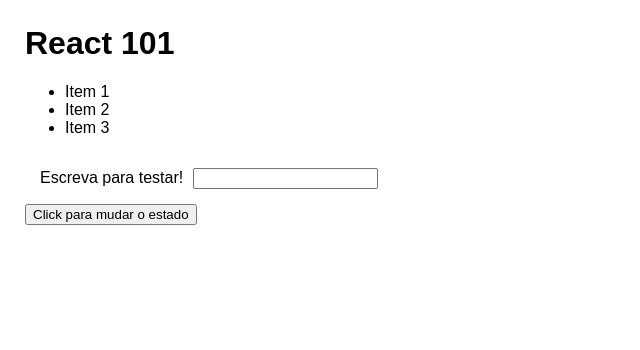
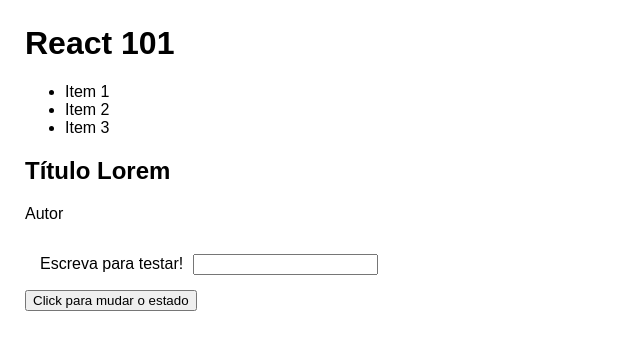
Before and after one commit to alexandrevale/react-101, a React (Create React App) app in the folder crud/: page / in a window 1280 px wide. Shown: the top 350 px of the page, without its empty margins (0-640 px from the left). Built offline with nearby package versions, Linux system fonts and the light colour scheme.

Commit message:
Passando e usando props

```diff
--- a/crud/src/App.js
+++ b/crud/src/App.js
@@ -43,7 +43,10 @@ class App extends Component {
 
           }
           </ul>
-          <Formhandler />
+          <Formhandler
+            title="Título Lorem"
+            name="Autor"
+          />
           <button onClick={this.mudarEstado}>Click para mudar o estado</button>
       </div>
     );
--- a/crud/src/components/Formhandler.js
+++ b/crud/src/components/Formhandler.js
@@ -13,7 +13,14 @@ export default class Formhandler extends Component {
   }
 
   render() {
+    const {title, name} = this.props
+
     return (
+      <fragment>
+        <h2> {title} </h2>
+        <p> {name} </p>
+
+
         <form onSubmit={this.submitHandler}>
           <label htmlFor="inputTest">Escreva para testar!</label>
           <input
@@ -23,6 +30,7 @@ export default class Formhandler extends Component {
             onChange={this.changeInputHandler}
           />
         </form>
+      </fragment>
     );
   }
 }
```
Lines whose indentation alone changed are shown as unchanged.
